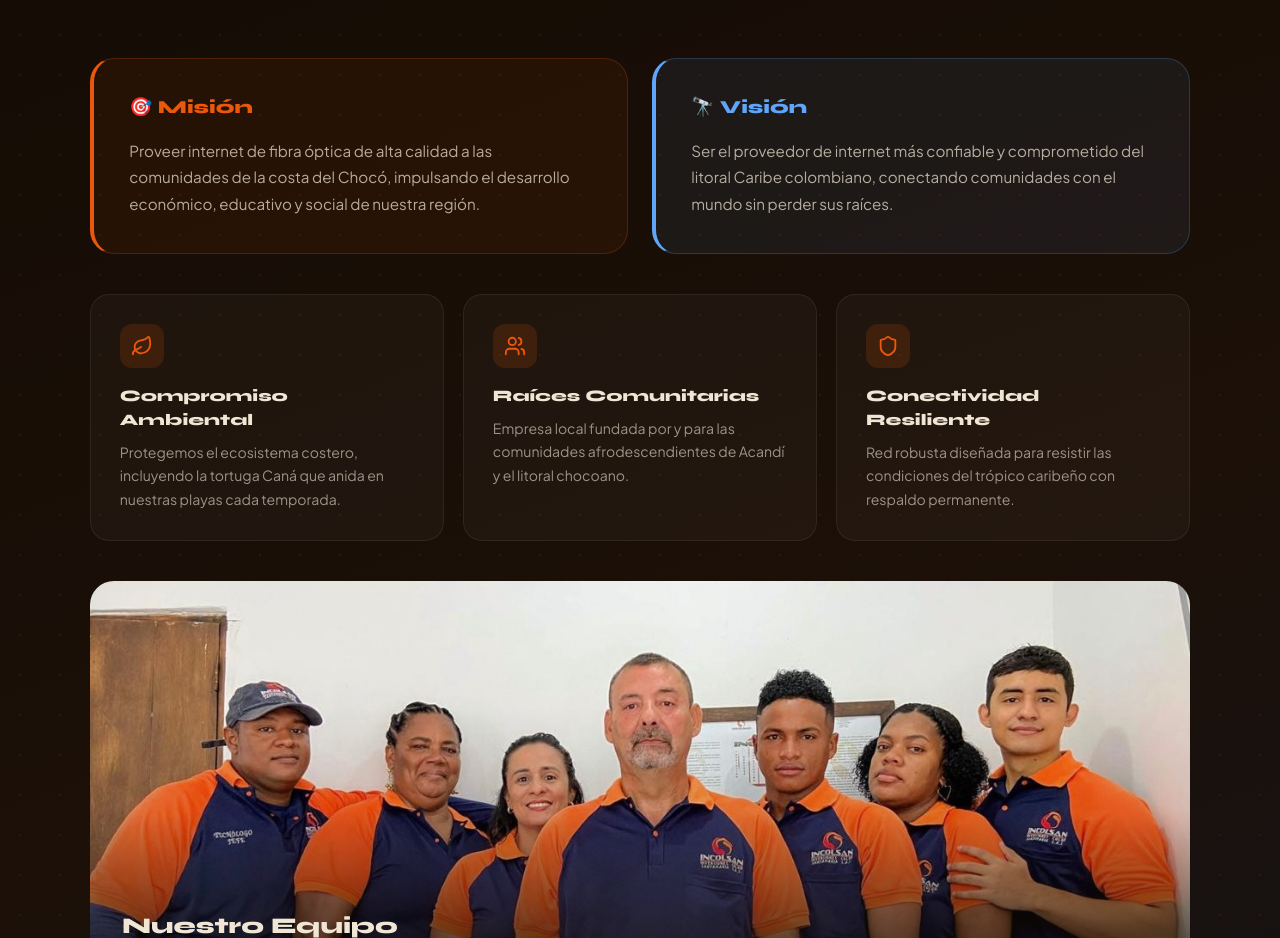
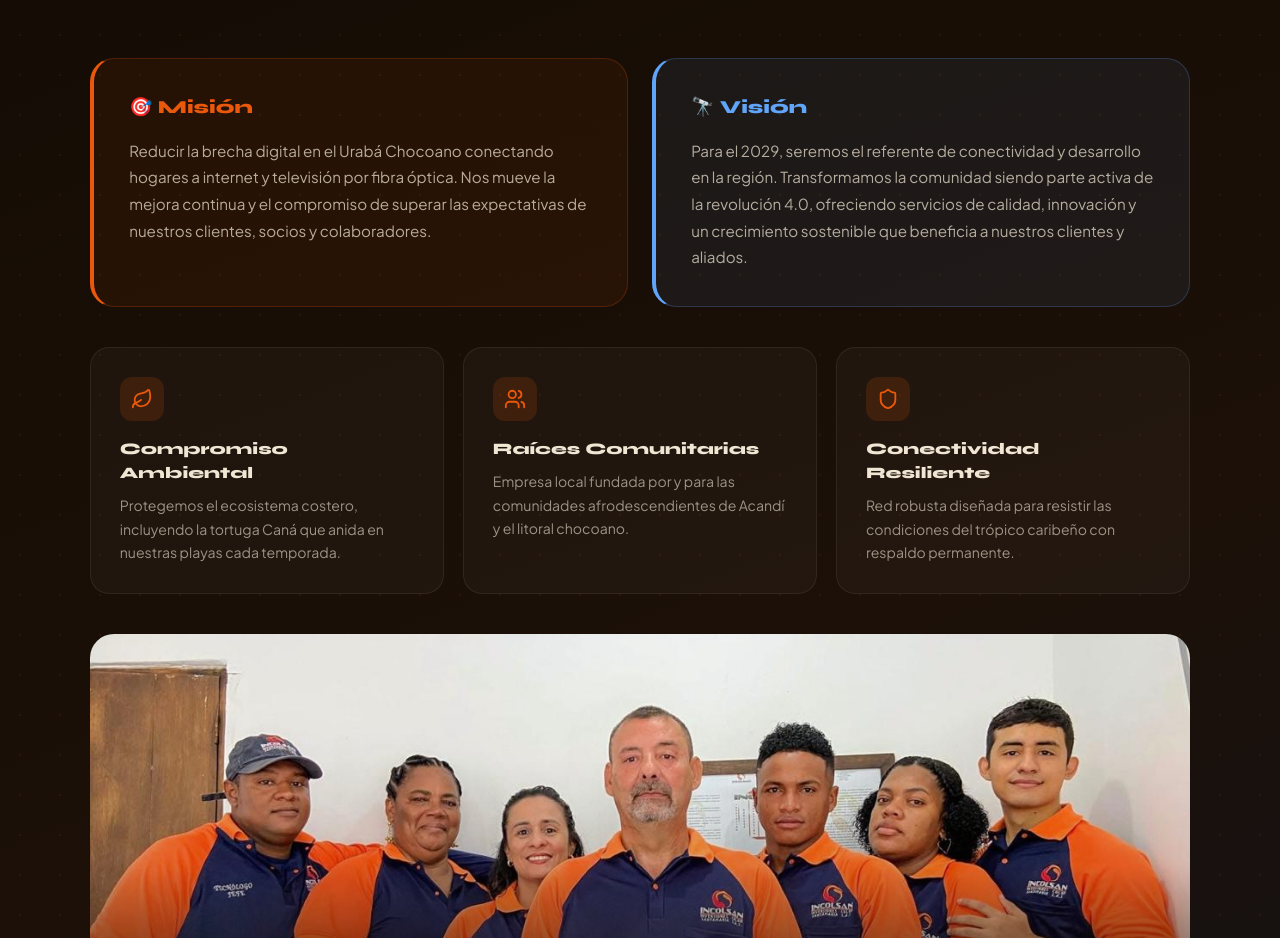
Before and after one commit to sebas1234-bit/INCOLSAN-web, a React (Vite) app: page / in a window 1280 px wide. Shown: the part 3680-4618 px from the top of the page. Built offline with nearby package versions, Linux system fonts and the light colour scheme.

Commit message:
Ajuste en la misión y visión de la empresa

```diff
--- a/src/App.jsx
+++ b/src/App.jsx
@@ -594,8 +594,8 @@ function SeccionNosotros() {
         {/* Misión + Visión */}
         <div style={{ display: 'grid', gridTemplateColumns: 'repeat(auto-fit, minmax(280px, 1fr))', gap: '1.5rem', marginBottom: '2.5rem' }}>
           {[
-            { color: '#ea580c', rgb: '234,88,12', titulo: '🎯 Misión', texto: 'Proveer internet de fibra óptica de alta calidad a las comunidades de la costa del Chocó, impulsando el desarrollo económico, educativo y social de nuestra región.' },
-            { color: '#60a5fa', rgb: '96,165,250', titulo: '🔭 Visión', texto: 'Ser el proveedor de internet más confiable y comprometido del litoral Caribe colombiano, conectando comunidades con el mundo sin perder sus raíces.' },
+            { color: '#ea580c', rgb: '234,88,12', titulo: '🎯 Misión', texto: 'Reducir la brecha digital en el Urabá Chocoano conectando hogares a internet y televisión por fibra óptica. Nos mueve la mejora continua y el compromiso de superar las expectativas de nuestros clientes, socios y colaboradores.' },
+            { color: '#60a5fa', rgb: '96,165,250', titulo: '🔭 Visión', texto: 'Para el 2029, seremos el referente de conectividad y desarrollo en la región. Transformamos la comunidad siendo parte activa de la revolución 4.0, ofreciendo servicios de calidad, innovación y un crecimiento sostenible que beneficia a nuestros clientes y aliados.' },
           ].map(item => (
             <div key={item.titulo} style={{
               background: `rgba(${item.rgb},0.07)`,
```
